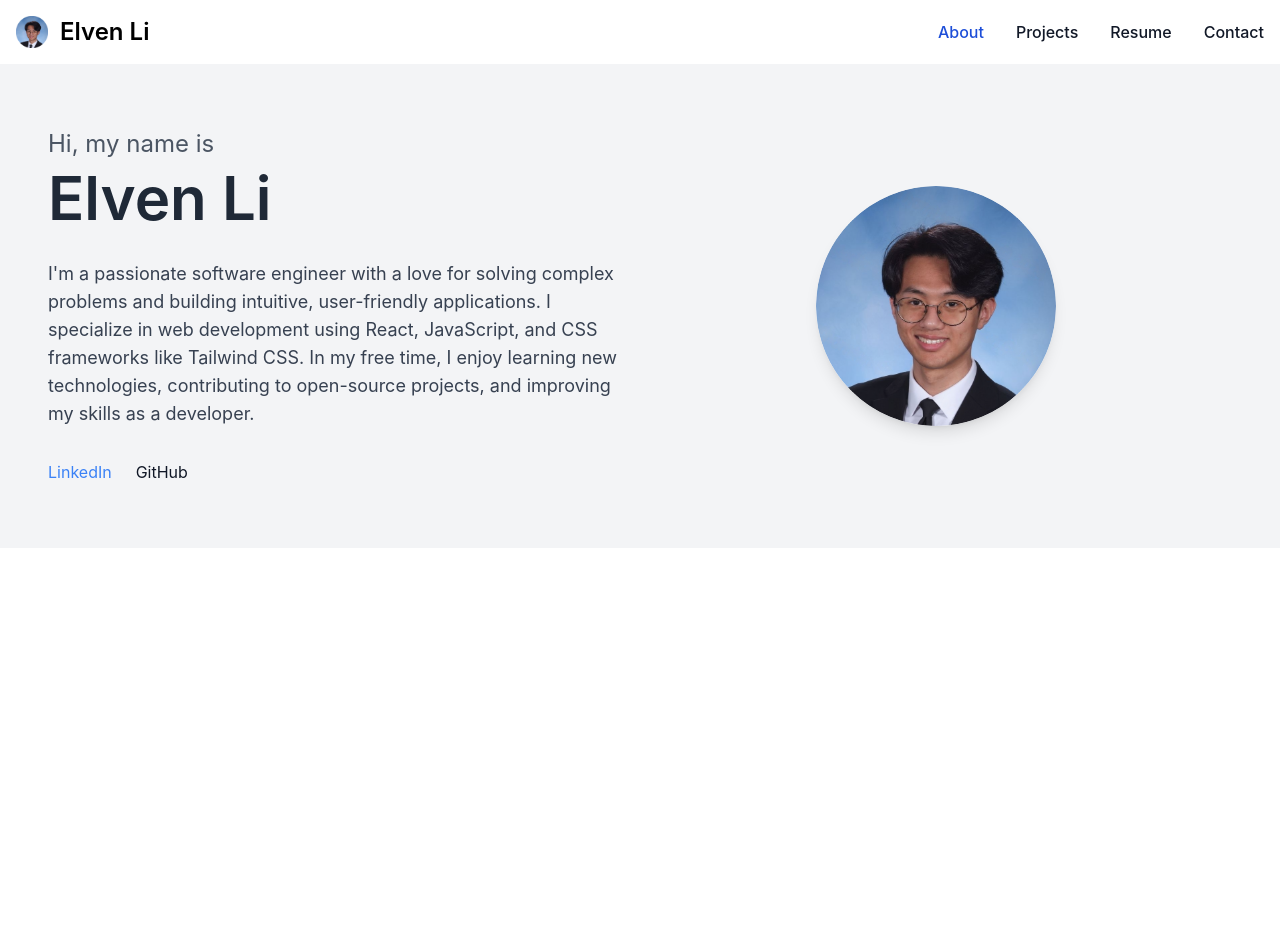
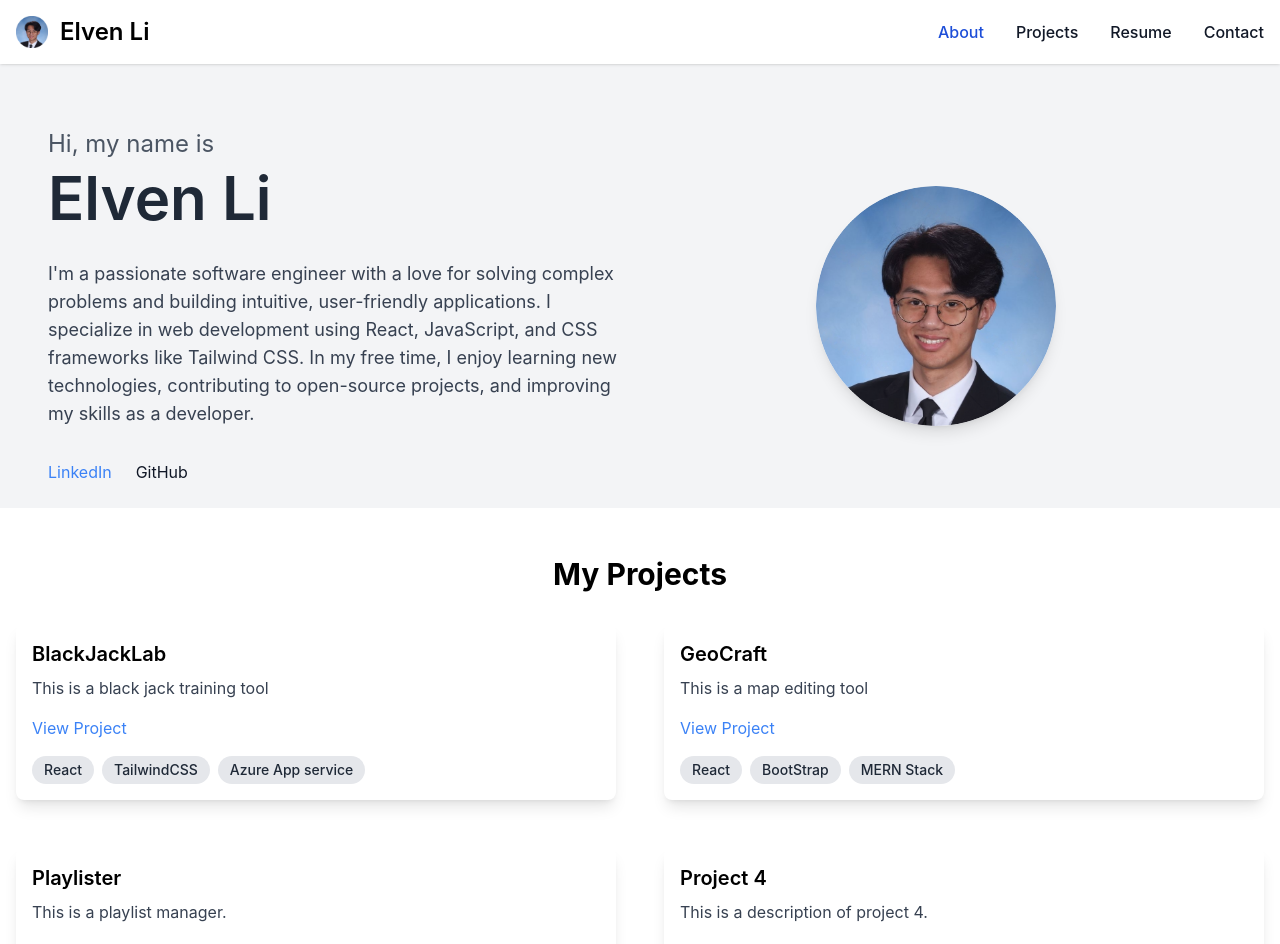
Before and after one commit to elvli/DevPortfolio, a React (Create React App) app: page / in a window 1280 px wide. Shown: the top 944 px of the page. Before the commit the page ends 800 px from the top, so only its background shows below. Built offline with nearby package versions, Linux system fonts and the light colour scheme.

Commit message:
Added Projects section and adjusted Navbar
Navbar is now anchored at the top of the screen. Projects are now cards that list the name, description, link, and skills used.

```diff
--- a/src/App.js
+++ b/src/App.js
@@ -1,12 +1,14 @@
 import Home from "./Components/Home";
 import NavBar from "./Components/NavBar";
 import About from "./Components/About";
+import Projects from "./Components/Projects";
 
 function App() {
   return (
     <div className="App">
       <NavBar />
       <About />
+      <Projects />
     </div>
   );
 }
--- a/src/Components/About.js
+++ b/src/Components/About.js
@@ -4,19 +4,16 @@ import portraitImg from "../Assets/round-portrait.png";
 function About() {
   return (
     <div>
-      <section className="bg-gray-100 py-16 px-6 md:px-12">
+      <section className="bg-gray-100 py-16 pt-32 pb-6 md:px-12">
         <div className="max-w-7xl mx-auto flex flex-col md:flex-row items-center justify-between">
-          {/* Text Section */}
           <div className="text-left md:w-1/2 mb-8 md:mb-0">
-            {/* Small text for intro */}
+
             <h3 className="text-2xl text-gray-600 mb-2">Hi, my name is</h3>
 
-            {/* Large text for name */}
             <h3 className="text-6xl font-semibold text-gray-800 mb-8 ml-0">
               Elven Li
             </h3>
 
-            {/* Rest of the description */}
             <p className="text-lg text-gray-700 mb-8">
               I'm a passionate software engineer with a love for solving complex
               problems and building intuitive, user-friendly applications. I
@@ -26,7 +23,6 @@ function About() {
               improving my skills as a developer.
             </p>
 
-            {/* Social Links */}
             <div className="flex space-x-6">
               <a
                 href="https://www.linkedin.com/in/elvenli"
@@ -36,6 +32,7 @@ function About() {
               >
                 LinkedIn
               </a>
+
               <a
                 href="https://github.com/elvli"
                 target="_blank"
--- a/src/Components/NavBar.js
+++ b/src/Components/NavBar.js
@@ -6,7 +6,7 @@ function NavBar() {
   const toggleMenu = () => setIsMenuOpen(!isMenuOpen);
 
   return (
-    <nav className="bg-white border-gray-200 dark:bg-gray-900 backgroundColor: 'black'">
+    <nav className="fixed top-0 left-0 w-full bg-white border-gray-200 dark:bg-gray-900 shadow z-50">
       <div className="max-w-screen-xl flex flex-wrap items-center justify-between mx-auto p-4">
         <div className="flex items-center space-x-3 rtl:space-x-reverse">
           <img src={portraitImg} className="h-8" alt="Portrait Icon" />
--- /dev/null
+++ b/src/Components/ProjectCard.js
@@ -0,0 +1,32 @@
+import React from "react";
+
+const ProjectCard = ({ title, description, link, skills }) => {
+  return (
+    <div className="bg-white shadow-lg rounded-lg overflow-hidden">
+      <div className="p-4">
+        <h3 className="text-xl font-semibold mb-2">{title}</h3>
+        <p className="text-gray-700 mb-4">{description}</p>
+        <a
+          href={link}
+          target="_blank"
+          rel="noopener noreferrer"
+          className="text-blue-500 hover:underline"
+        >
+          View Project
+        </a>
+        <div className="flex flex-wrap gap-2 mt-4">
+          {skills.map((skill, index) => (
+            <span
+              key={index}
+              className="inline-block bg-gray-200 text-gray-800 text-sm font-medium rounded-full px-3 py-1"
+            >
+              {skill}
+            </span>
+          ))}
+        </div>
+      </div>
+    </div>
+  );
+};
+
+export default ProjectCard;
--- /dev/null
+++ b/src/Components/Projects.js
@@ -0,0 +1,53 @@
+import React from "react";
+import ProjectCard from "./ProjectCard"; // Import ProjectCard component
+
+const Projects = () => {
+  // Define your project data here
+  const projectData = [
+    {
+      title: "BlackJackLab",
+      description: "This is a black jack training tool",
+      link: "#",
+      skills: ["React", "TailwindCSS", "Azure App service"],
+    },
+    {
+      title: "GeoCraft",
+      description: "This is a map editing tool",
+      link: "#",
+      skills: ["React", "BootStrap", "MERN Stack"],
+    },
+    {
+      title: "Playlister",
+      description: "This is a playlist manager.",
+      link: "#",
+      skills: ["Material UI"],
+    },
+    {
+      title: "Project 4",
+      description: "This is a description of project 4.",
+      link: "#",
+      skills: ["asd"],
+    },
+  ];
+
+  return (
+    <section className="py-12">
+      <h2 className="text-3xl font-bold text-center mb-8">My Projects</h2>
+      <div className="container max-w-7xl mx-auto px-4">
+        <div className="grid grid-cols-1 md:grid-cols-2 gap-12">
+          {projectData.map((project, index) => (
+            <ProjectCard
+              key={index}
+              title={project.title}
+              description={project.description}
+              link={project.link}
+              skills={project.skills}
+            />
+          ))}
+        </div>
+      </div>
+    </section>
+  );
+};
+
+export default Projects;
```
